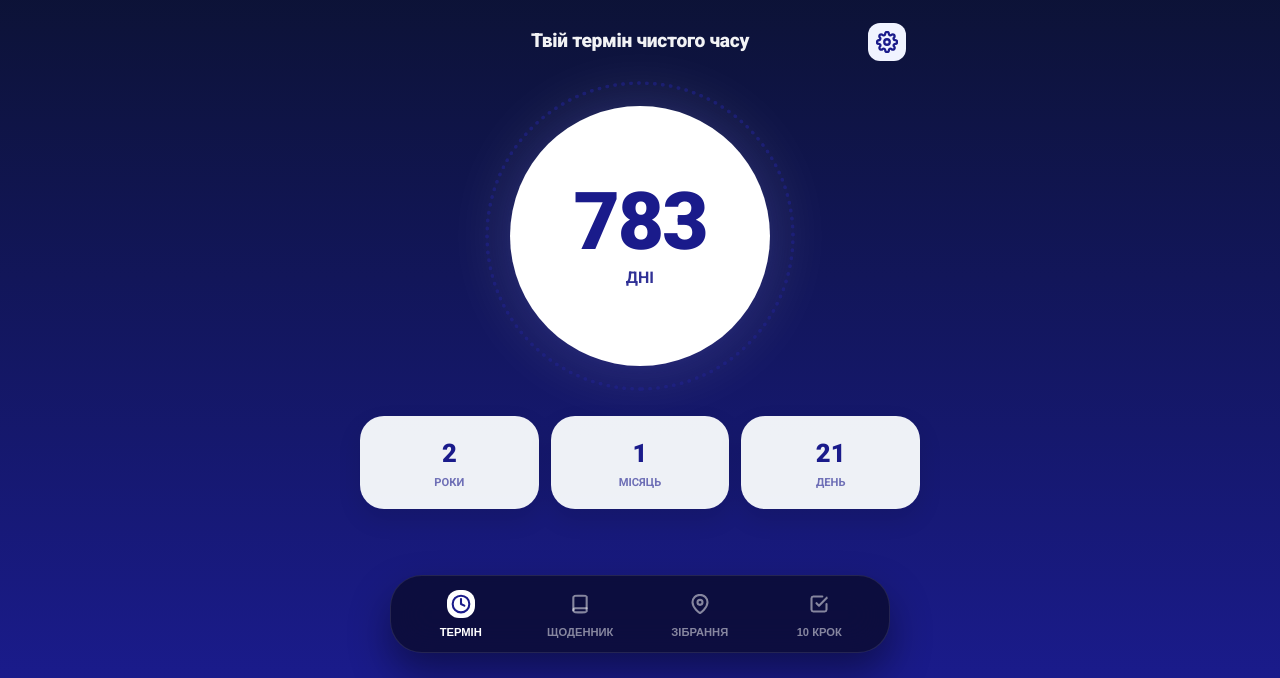
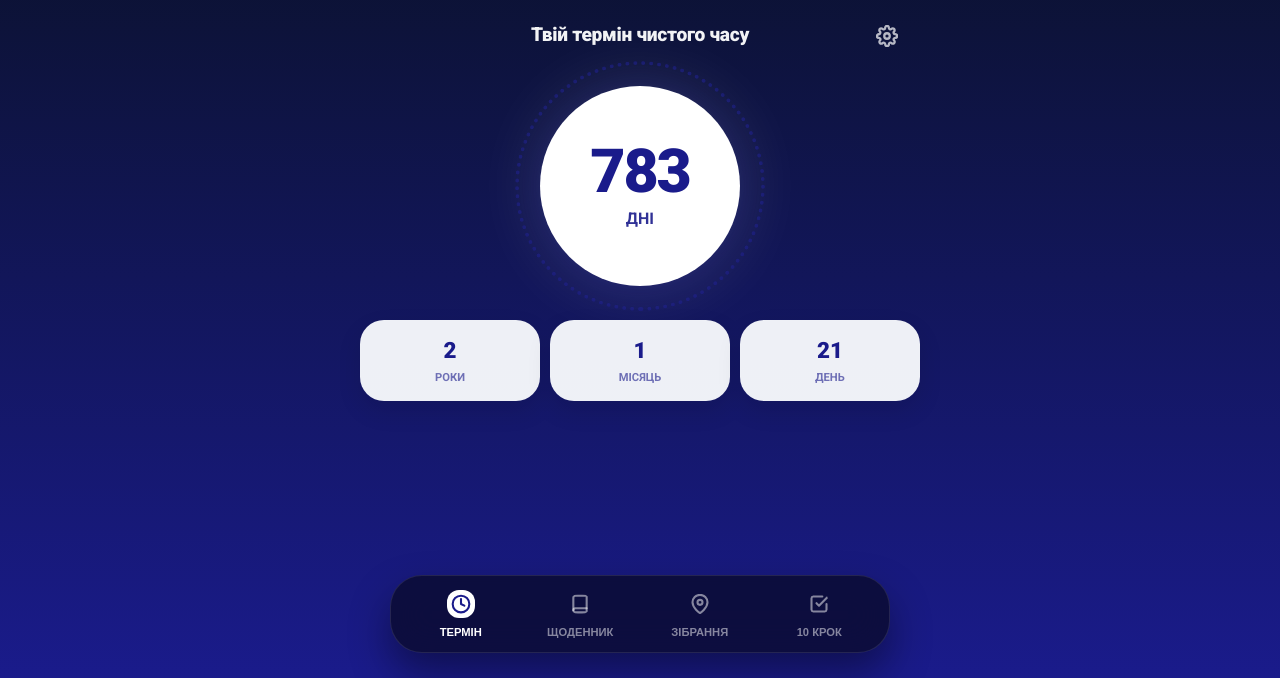
Before and after one commit to sikeacab-dot/natoday, a website built with Vite: page index.html in a window 1280 px wide. Shown: the part 122-800 px from the top of the page. Built offline with nearby package versions, Linux system fonts and the light colour scheme; no server answers.

Commit message:
UI: smaller timer ring, gear icon minimalist, enable timer scroll

```diff
--- a/main.js
+++ b/main.js
@@ -99,13 +99,8 @@ function renderTab(tab) {
         case 'meetings': renderMeetings(container); break;
         case 'step10': renderStep10(container); break;
     }
-    if (tab === 'timer') {
-        main.style.overflow = 'hidden';
-        main.style.paddingBottom = '80px';
-    } else {
-        main.style.overflow = 'auto';
-        main.style.paddingBottom = '120px';
-    }
+    main.style.overflow = 'auto';
+    main.style.paddingBottom = '120px';
     main.appendChild(container);
 
     // Initial check for autogrow textareas
--- a/style.css
+++ b/style.css
@@ -128,17 +128,17 @@ main {
     display: flex;
     flex-direction: column;
     align-items: center;
-    padding: 0 0 40px;
+    padding: 0 0 20px;
     position: relative;
 }
 
 .timer-strip {
     width: 100%;
-    padding: 10px 20px;
+    padding: 8px 20px;
     display: flex;
     justify-content: center;
     align-items: center;
-    margin: 10px 0 30px;
+    margin: 6px 0 18px;
     position: relative;
 }
 
@@ -154,9 +154,9 @@ main {
 .timer-strip-btn {
     position: absolute;
     right: 14px;
-    background: var(--primary-soft);
+    background: transparent;
     border: none;
-    color: var(--primary-color);
+    color: white;
     width: 38px;
     height: 38px;
     border-radius: 12px;
@@ -164,27 +164,28 @@ main {
     align-items: center;
     justify-content: center;
     cursor: pointer;
+    opacity: 0.7;
     transition: 0.3s cubic-bezier(0.175, 0.885, 0.32, 1.275);
 }
 
 .timer-strip-btn:active {
-    background: rgba(255, 255, 255, 0.25);
+    opacity: 1;
     transform: scale(0.95);
 }
 
 .timer-ring-container {
     position: relative;
-    width: 280px;
-    height: 280px;
-    margin-bottom: 50px;
+    width: 220px;
+    height: 220px;
+    margin-bottom: 24px;
     display: flex;
     align-items: center;
     justify-content: center;
 }
 
 .timer-ring {
-    width: 260px;
-    height: 260px;
+    width: 200px;
+    height: 200px;
     background: white;
     border-radius: 50%;
     display: flex;
@@ -239,7 +240,7 @@ main {
 
 
 .days-main {
-    font-size: 5rem;
+    font-size: 3.8rem;
     font-weight: 900;
     line-height: 1;
     letter-spacing: -2px;
@@ -257,14 +258,14 @@ main {
 .breakdown-grid {
     display: grid;
     grid-template-columns: repeat(3, 1fr);
-    gap: 12px;
+    gap: 10px;
     width: 100%;
-    margin-top: -10px;
+    margin-top: 0;
 }
 
 .breakdown-item {
     background: var(--surface-color);
-    padding: 18px 8px;
+    padding: 14px 8px;
     border-radius: var(--inner-radius);
     text-align: center;
     display: flex;
@@ -281,7 +282,7 @@ main {
 }
 
 .breakdown-val {
-    font-size: 1.6rem;
+    font-size: 1.4rem;
     font-weight: 900;
 }
 
```
